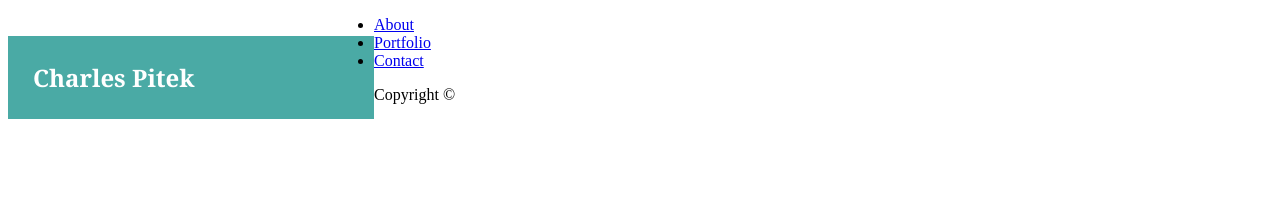
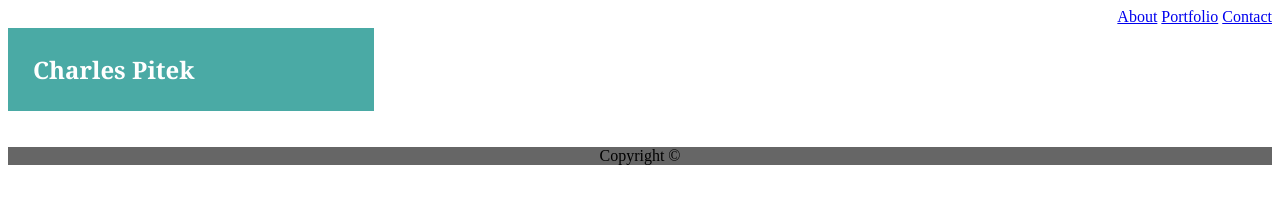
Before and after one commit to pitekcharles/DU-code-HW01, a plain HTML site: page contact.html in a window 1280 px wide. Drawn offline with Linux system fonts and the light colour scheme.

Commit message:
Work on styling of pages

```diff
--- a/assets/css/style.css
+++ b/assets/css/style.css
@@ -15,3 +15,12 @@ h1{
 #links {
     float: right;
 }
+
+#footer {
+    text-align: center;
+    background: #666666;
+}
+
+#index-pic {
+    float: left;
+}
--- a/contact.html
+++ b/contact.html
@@ -1,18 +1,21 @@
 <!DOCTYPE html>
 <html lang="en-us">
+
 <head>
     <meta charset="UTF-8" />
     <title>Charles Pitek Contact</title>
     <link rel="stylesheet" type="text/css" href="assets/css/style.css">
 </head>
+
 <body>
-        <section id="header">
+    <section id="header" class="clearfix">
         <h1>Charles Pitek</h1>
-            <ul>
-                <li><a href="index.html" target="_blank">About</a></li>
-                <li><a href="portfolio.html" target="blank">Portfolio</a></li>
-                <li><a href="contact.html" target="_blank">Contact</a></li>
-            </ul>
+        <section id="links">
+            <a href="index.html">About</a>
+            <a href="portfolio.html">Portfolio</a>
+            <a href="contact.html">Contact</a>
+
+        </section>
     </section>
     <section id="footer">
         <p>Copyright ©</p>
```
Also changed, not shown: index.html (+7 -7 lines). Lines whose indentation alone changed are shown as unchanged.
